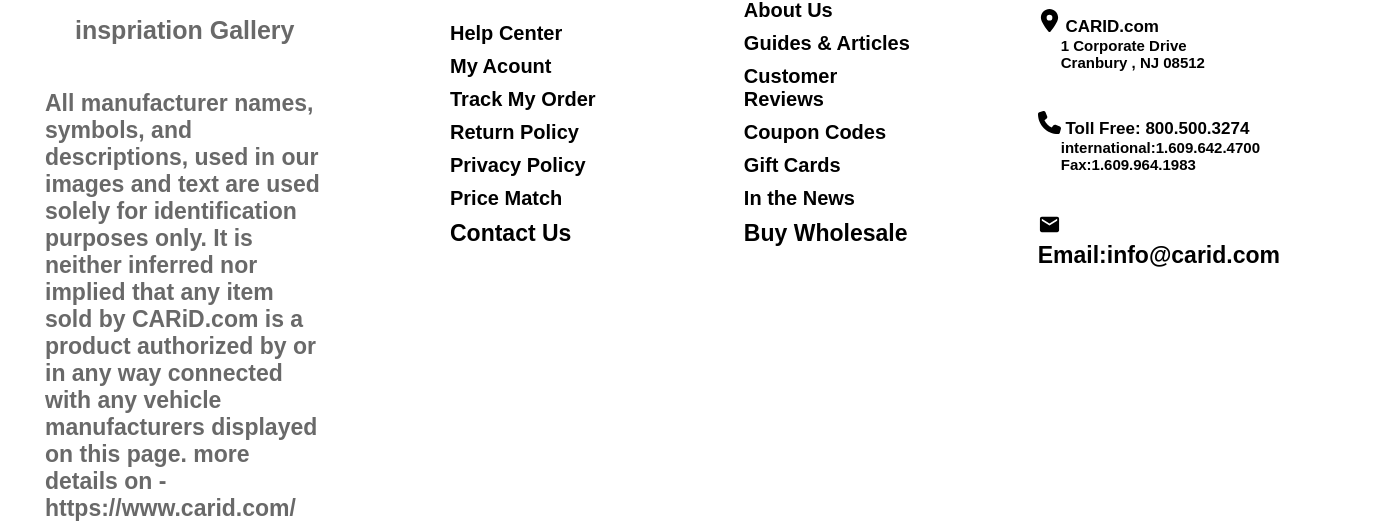
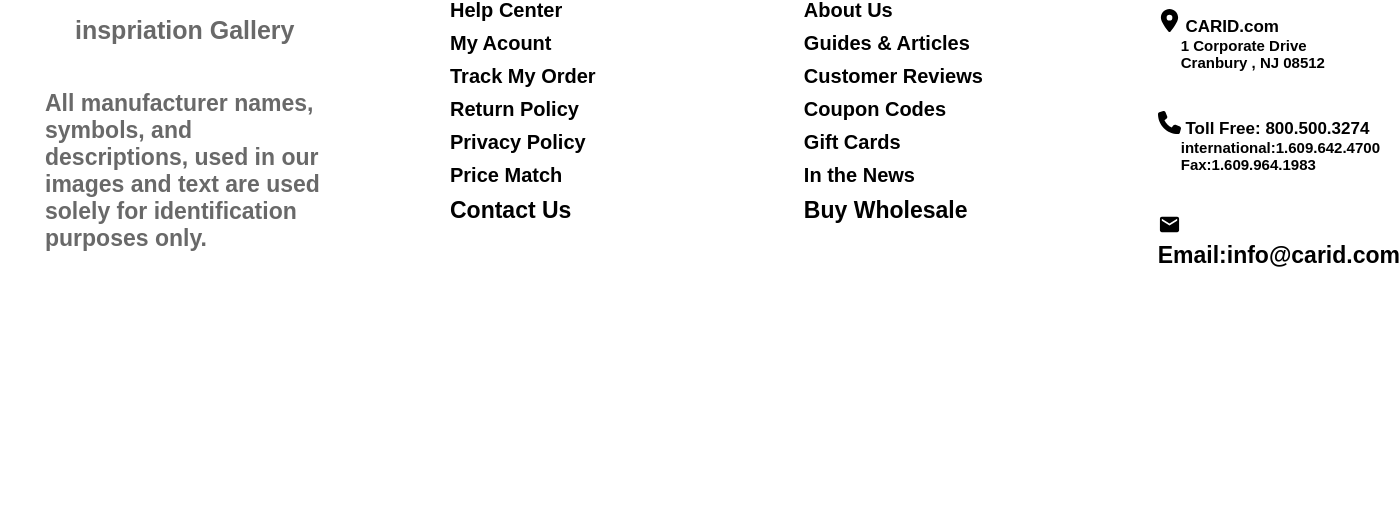
Before and after one commit to islomxonahmedov/Carid, a React (Create React App) app: page / in a window 1280 px wide. Shown: the part 310-839 px from the top of the page, 1400 px wide, since content can reach past the window. After the commit the page ends 800 px from the top, so only its background shows below. Built offline with nearby package versions, Linux system fonts and the light colour scheme.

Commit message:
fotter ozgina togrilandi

```diff
--- a/src/Css/Foter.module.css
+++ b/src/Css/Foter.module.css
@@ -1,6 +1,7 @@
 .fotercontainer {
-    width: 100%;
+    width: 1400px;
     height: 500px;
+    margin: 0 auto ;
 }
 
 .orabtur {
@@ -79,7 +80,7 @@
 }
 
 .yozuv {
-    font-size: 13px;
+    font-size:13px;
     color: dimgrey;
     margin-top: 35px;
     padding: 10px;
--- a/src/pages/Foter.jsx
+++ b/src/pages/Foter.jsx
@@ -25,8 +25,7 @@
               <FaInstagram className={foter.icccons} />
             </div>
             <h1 className={foter.ortayoz}>inspriation Gallery</h1>
-            <h1 className={foter.yozuv}>All manufacturer names, symbols, and descriptions, used in our images and text are used solely for identification purposes only. It is neither inferred nor implied that any item sold by CARiD.com is a product authorized by or in any way connected with any vehicle manufacturers displayed on this page.
-              more details on - https://www.carid.com/</h1>
+            <h1 className={foter.yozuv}>All manufacturer names, symbols, and descriptions, used in our images and text are used solely for identification purposes only. </h1>
           </div>
           <div className={foter.quticha}>
             <h1 className={foter.custom} >CUSTOMER SERVICE </h1>
```
